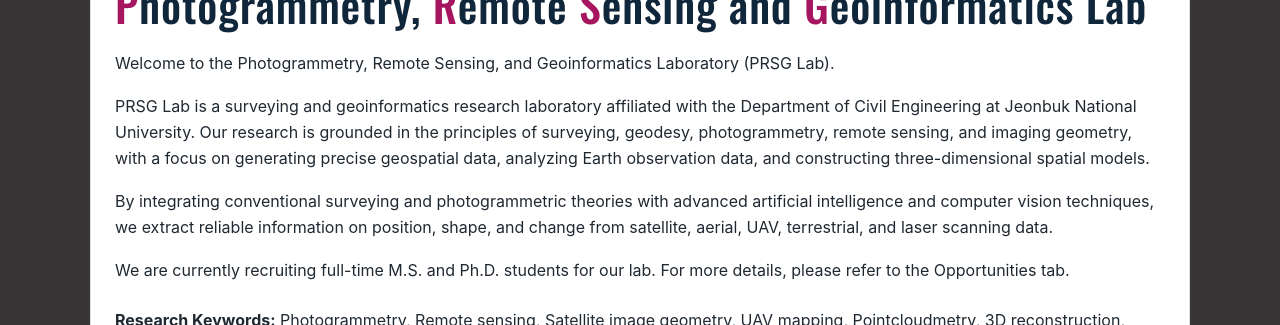
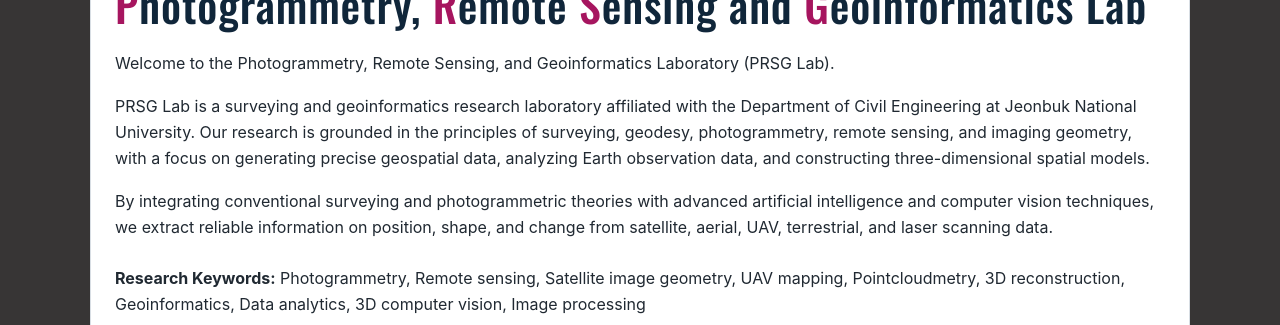
Before and after one commit to PRSG-Lab/prsg-lab.github.io, a Jekyll site: the page built from index.md, in a window 1280 px wide and 900 px high, scrolled down 424 px, cut to the strip 0-325 px from the top of the window. Built offline with Jekyll 4.4.1, drawn with Linux system fonts in a browser that asks for light colours; some web fonts are replaced.

Commit message:
Comment out recruitment message in home_en.yml
Comment out the student recruitment message in home_en.yml.

```diff
--- a/_data/home_en.yml
+++ b/_data/home_en.yml
@@ -2,7 +2,7 @@
 - "Welcome to the Photogrammetry, Remote Sensing, and Geoinformatics Laboratory (PRSG Lab)."
 - "PRSG Lab is a surveying and geoinformatics research laboratory affiliated with the Department of Civil Engineering at Jeonbuk National University. Our research is grounded in the principles of surveying, geodesy, photogrammetry, remote sensing, and imaging geometry, with a focus on generating precise geospatial data, analyzing Earth observation data, and constructing three-dimensional spatial models."
 - "By integrating conventional surveying and photogrammetric theories with advanced artificial intelligence and computer vision techniques, we extract reliable information on position, shape, and change from satellite, aerial, UAV, terrestrial, and laser scanning data."
-- "We are currently recruiting full-time M.S. and Ph.D. students for our lab. For more details, please refer to the Opportunities tab."
+#- "We are currently recruiting full-time M.S. and Ph.D. students for our lab. For more details, please refer to the Opportunities tab."
 pi_heading: ""
 pi_text: ""
 keywords:
```
